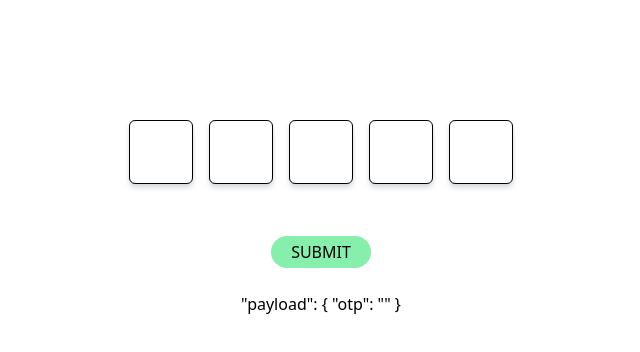
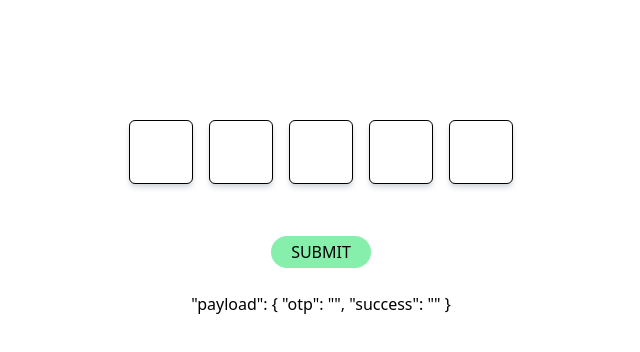
Before and after one commit to abdurrahmanu/otp-vue, a Vue app: page / in a window 1280 px wide. Shown: the top 352 px of the page, without its empty margins (319-959 px from the left). Built offline with nearby package versions, Linux system fonts and the light colour scheme.

Commit message:
Update App.vue

```diff
--- a/src/App.vue
+++ b/src/App.vue
@@ -21,7 +21,8 @@
     </div>
     <div class="text-center py-3">
         "payload": {
-        "otp": "{{otp_val}}"
+        "otp": "{{otp_val}}",
+        "success": "{{success}}"
         }
     </div>
   </main>
@@ -33,6 +34,7 @@ import { onMounted, ref } from 'vue';
 const input_nodes = ref(null);
 const length_of_otp = ref(5);
 const otp_val = ref('')
+const success = ref('')
 const otp = ref([])
 otp.value.length = length_of_otp.value
 otp.value.fill('')
@@ -73,6 +75,7 @@ const otp_index = (e, index) => {
 
 function show_otp() {
 const otp_complete = otp.value.some(each => !each.length);
-otp_complete ? otp_val.value = 'incomplete otp' : otp_val.value = otp.value.join('');
+otp_complete ? otp_val.value = 'null' : otp_val.value = otp.value.join('');
+otp_complete ? success.value = 'unsuccesful' : success.value = 'successful'
 }
 </script>
```
